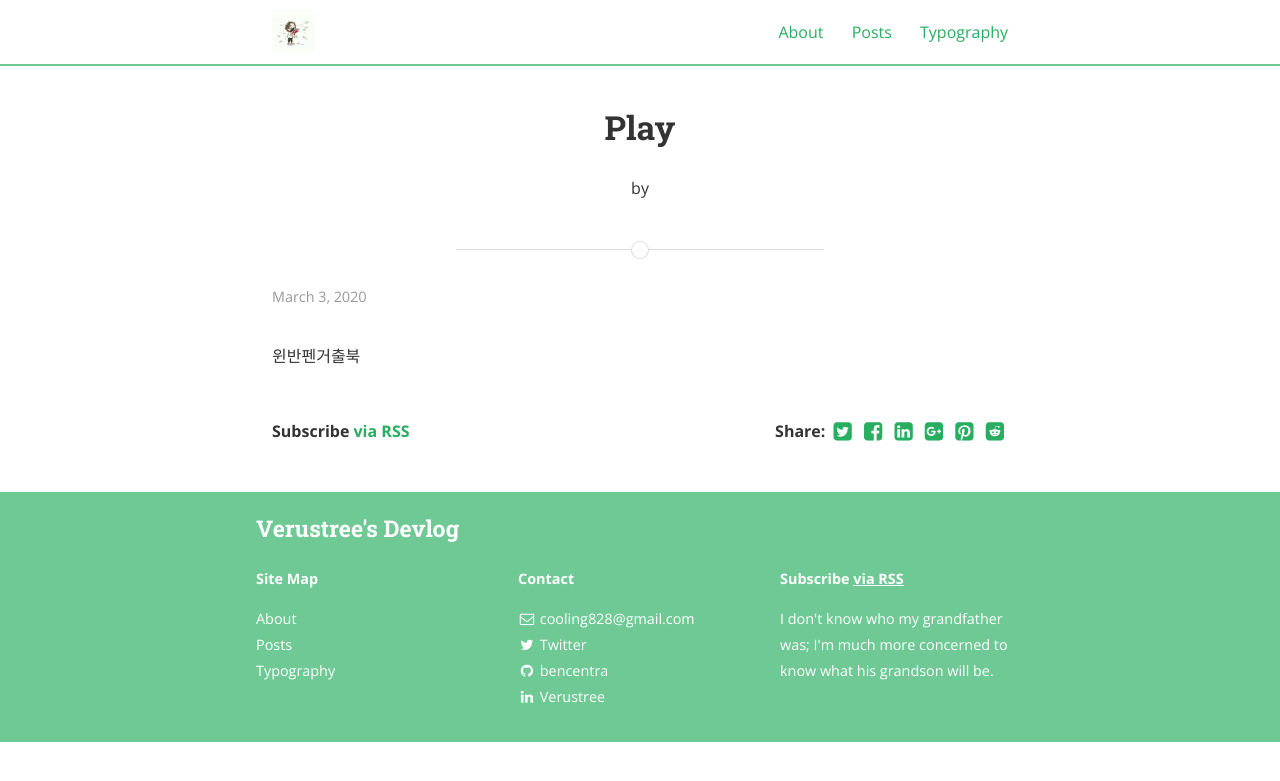
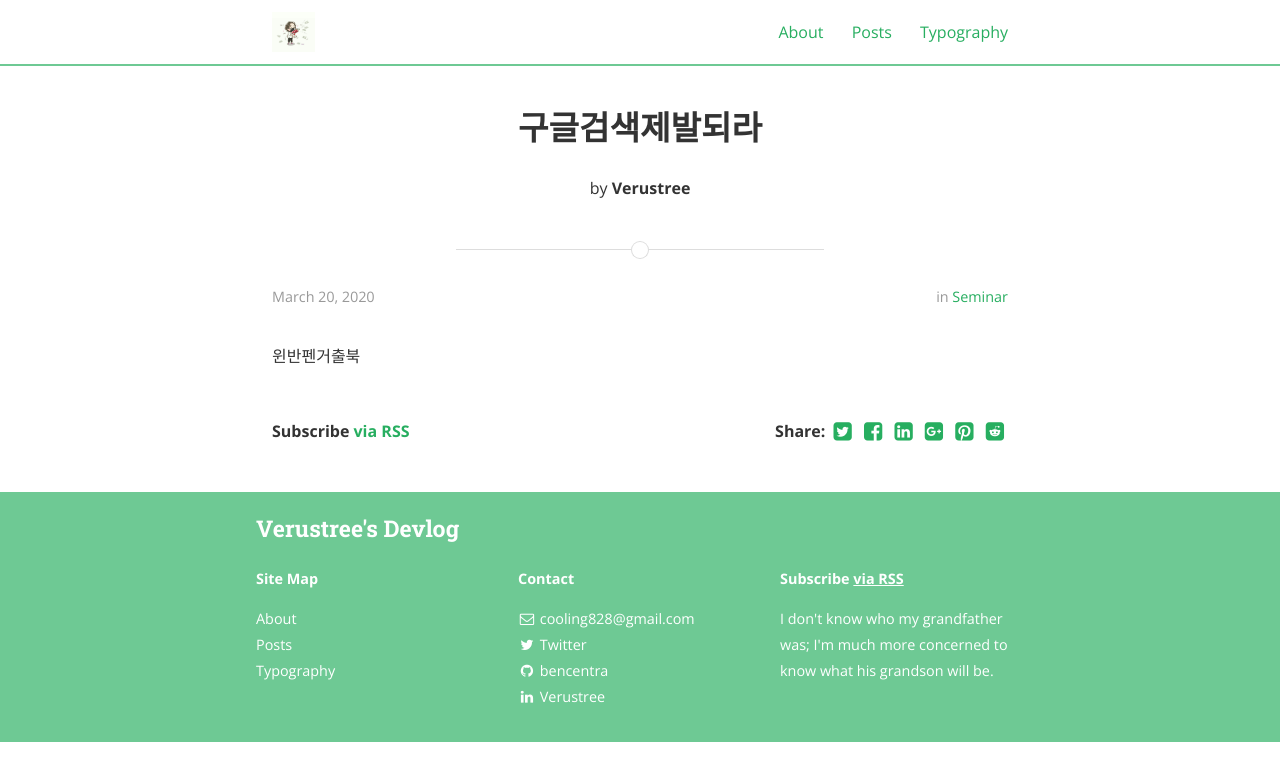
Before and after one commit to verustree/verustree.github.io, a Jekyll site: the page built from _posts/2020-03-03-play.md, in a window 1280 px wide. Shown: the top 781 px of the page. Built offline with Jekyll 4.4.1, drawn with Linux system fonts in a browser that asks for light colours; nearby versions of some CDN libraries; our own code applies the rules of GitHub Pages for plain Markdown files.

Commit message:
Update 2020-03-03-play.md

```diff
--- a/_posts/2020-03-03-play.md
+++ b/_posts/2020-03-03-play.md
@@ -1 +1,9 @@
+---
+layout: post
+title:  "구글검색제발되라"
+date:   2020-03-20
+author: Verustree
+categories: Seminar
+---
+
 윈반펜거출북
```
